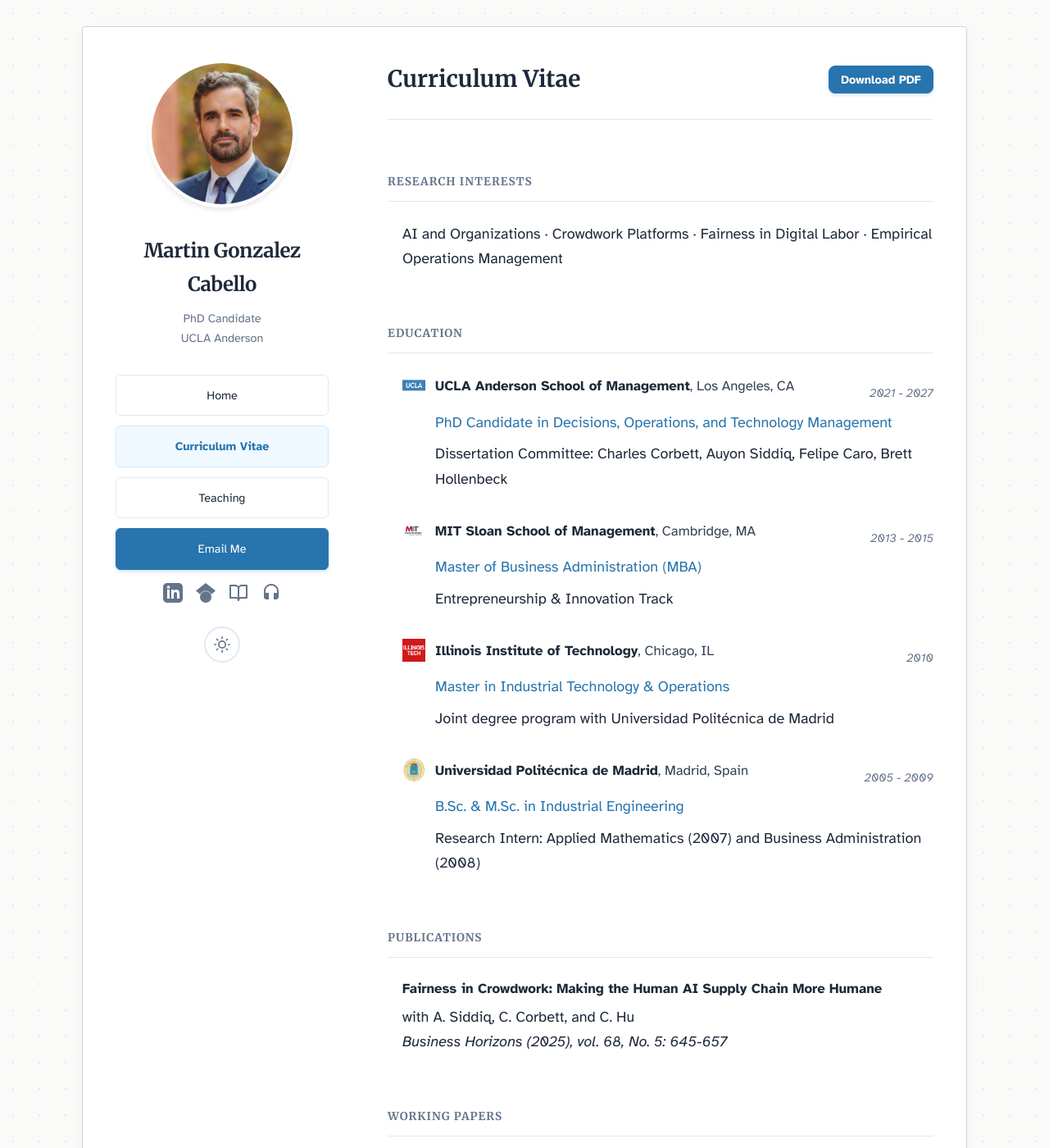
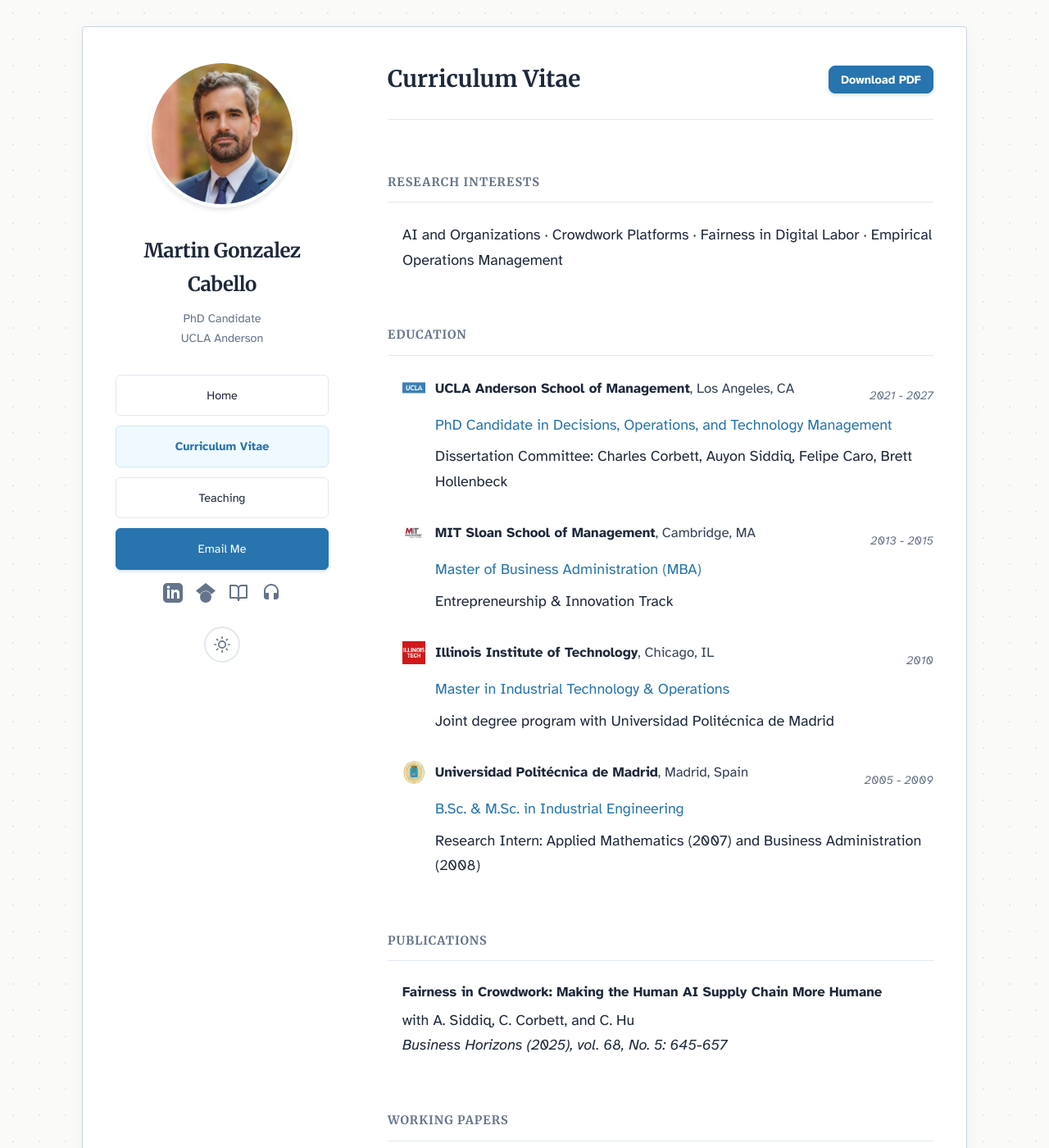
Before and after one commit to martins73/research-site, a Jekyll site: the page built from cv.html, in a window 1280 px wide and 1400 px high. Shown: the whole window at 82% size. Built offline with Jekyll 4.4.1, drawn with Linux system fonts in a browser that asks for light colours.

Commit message:
Change font size for cv-section-header

```diff
--- a/assets/css/style.scss
+++ b/assets/css/style.scss
@@ -1019,7 +1019,7 @@ h2 {
 
 .cv-section-header {
     color: var(--text-light);
-    font-size: var(--text-base);
+    font-size: var(--text-md);
     text-transform: uppercase;
     letter-spacing: 1px;
     margin-bottom: var(--space-6);
```
